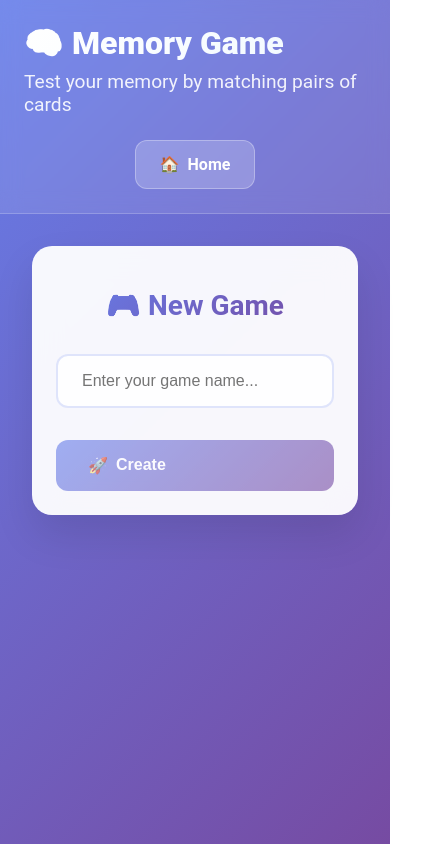
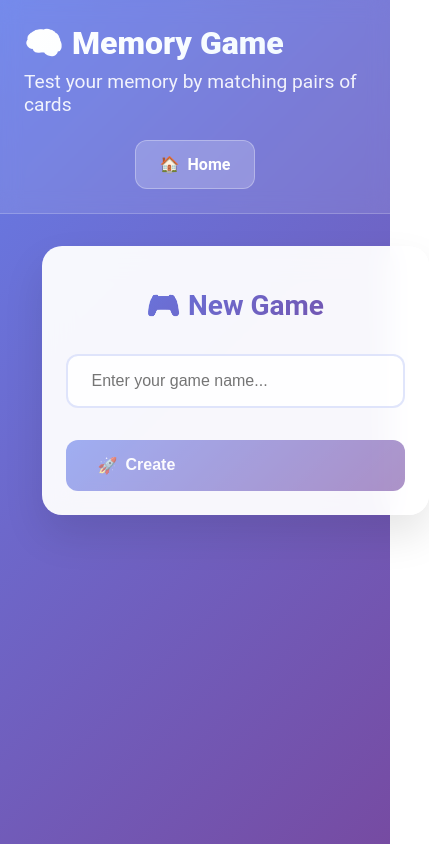
Before and after one commit to markmorcos/games, an Angular app in the folder web/: page /memory in a window 390 px wide. Shown: the whole page, 429 px wide, since content can reach past the window. Built offline with nearby package versions, Linux system fonts and the light colour scheme.

Commit message:
refactor: update game service and component structure, add new game creation feature

```diff
--- a/web/src/app/memory/game-finished.guard.ts
+++ b/web/src/app/memory/game-finished.guard.ts
@@ -15,7 +15,7 @@ export const GameFinishedGuard: CanActivateFn = (route) => {
     .pipe(
       map(
         (game) =>
-          game?.status !== 'finished' || router.createUrlTree(['/memory'])
+          game?.status === 'finished' || router.createUrlTree(['/memory', id])
       )
     );
 };
--- a/web/src/app/memory/game.service.ts
+++ b/web/src/app/memory/game.service.ts
@@ -10,6 +10,7 @@ export class GameService {
   private httpClient = inject(HttpClient);
 
   loading = signal(false);
+  game = signal<Game | null>(null);
 
   createGame(name: string): Observable<Game> {
     this.loading.set(true);
@@ -31,8 +32,14 @@ export class GameService {
       .get<Game>(`${environment.apiUrl}/memory/games/${id}`)
       .pipe(
         tap({
-          next: () => this.loading.set(false),
-          error: () => this.loading.set(false),
+          next: (game) => {
+            this.loading.set(false);
+            this.game.set(game);
+          },
+          error: () => {
+            this.loading.set(false);
+            this.game.set(null);
+          },
         }),
         catchError(() => {
           this.loading.set(false);
--- a/web/src/app/memory/game/game.component.html
+++ b/web/src/app/memory/game/game.component.html
@@ -1 +1,9 @@
-<p>game works!</p>
+@if (gameService.loading()) {
+<p class="loading">Loading game...</p>
+} @else if (gameService.game()?.status === 'waiting') {
+<p class="waiting">Waiting for players...</p>
+} @else if (gameService.game()?.status === 'in-progress') {
+<p class="playing">Game in progress...</p>
+} @else if (gameService.game()?.status === 'finished') {
+<p class="finished">Game finished!</p>
+}
--- a/web/src/app/memory/game/game.component.ts
+++ b/web/src/app/memory/game/game.component.ts
@@ -1,12 +1,27 @@
-import { Component } from '@angular/core';
+import { Component, inject } from '@angular/core';
+
+import { GameService } from '../game.service';
+import { ActivatedRoute, Router } from '@angular/router';
 
 @Component({
   selector: 'app-game',
   standalone: true,
   imports: [],
   templateUrl: './game.component.html',
-  styleUrl: './game.component.css'
+  styleUrl: './game.component.css',
 })
 export class GameComponent {
+  private route = inject(ActivatedRoute);
+  private router = inject(Router);
+  gameService = inject(GameService);
 
+  ngOnInit() {
+    const id = this.route.snapshot.paramMap.get('id');
+    if (!id) {
+      this.router.navigate(['/memory']);
+      return;
+    }
+
+    this.gameService.getGame(id).subscribe();
+  }
 }
--- a/web/src/app/memory/memory.component.html
+++ b/web/src/app/memory/memory.component.html
@@ -17,38 +17,7 @@
 
   <main class="memory-content">
     <div class="container">
-      <div class="form-wrapper">
-        <div class="header">
-          <h1 class="title">🎮 New Game</h1>
-        </div>
-
-        <form class="game-form" #form="ngForm" (ngSubmit)="onSubmit()">
-          <div class="form-group">
-            <input
-              id="name"
-              name="name"
-              type="text"
-              class="form-input"
-              [(ngModel)]="name"
-              required
-              placeholder="Enter your game name..."
-              autocomplete="off"
-              [disabled]="gameService.loading()"
-            />
-          </div>
-
-          <div class="form-actions">
-            <button
-              type="submit"
-              class="btn btn-primary"
-              [disabled]="form.invalid || gameService.loading()"
-            >
-              <span class="btn-icon">🚀</span>
-              Create
-            </button>
-          </div>
-        </form>
-      </div>
+      <router-outlet></router-outlet>
     </div>
   </main>
 </div>
--- a/web/src/app/memory/memory.component.ts
+++ b/web/src/app/memory/memory.component.ts
@@ -1,21 +1,11 @@
-import { Component, inject } from '@angular/core';
-import { RouterLink } from '@angular/router';
-import { GameService } from './game.service';
-import { FormsModule } from '@angular/forms';
+import { Component } from '@angular/core';
+import { RouterOutlet } from '@angular/router';
 
 @Component({
   selector: 'app-memory',
   standalone: true,
-  imports: [RouterLink, FormsModule],
+  imports: [RouterOutlet],
   templateUrl: './memory.component.html',
   styleUrl: './memory.component.css',
 })
-export class MemoryComponent {
-  gameService = inject(GameService);
-
-  name = '';
-
-  onSubmit() {
-    this.gameService.createGame(this.name).subscribe();
-  }
-}
+export class MemoryComponent {}
--- a/web/src/app/memory/memory.routes.ts
+++ b/web/src/app/memory/memory.routes.ts
@@ -11,17 +11,18 @@ export const memoryRoutes: Routes = [
       import('./memory.component').then((m) => m.MemoryComponent),
     children: [
       {
+        path: '',
+        loadComponent: () =>
+          import('./new/new.component').then((m) => m.NewComponent),
+      },
+      {
         path: ':id',
-        children: [
-          {
-            path: '',
-            pathMatch: 'full',
         loadComponent: () =>
           import('./game/game.component').then((m) => m.GameComponent),
         canActivate: [GameIdGuard],
       },
       {
-            path: 'leaderboard',
+        path: ':id/leaderboard',
         loadComponent: () =>
           import('./leaderboard/leaderboard.component').then(
             (m) => m.LeaderboardComponent
@@ -30,6 +31,4 @@ export const memoryRoutes: Routes = [
       },
     ],
   },
-    ],
-  },
 ];
--- /dev/null
+++ b/web/src/app/memory/new/new.component.css
@@ -0,0 +1,211 @@
+.memory-container {
+  min-height: 100vh;
+  background: linear-gradient(135deg, #667eea 0%, #764ba2 100%);
+  display: flex;
+  flex-direction: column;
+}
+
+.memory-header {
+  background: rgba(255, 255, 255, 0.1);
+  backdrop-filter: blur(10px);
+  border-bottom: 1px solid rgba(255, 255, 255, 0.2);
+  padding: 2rem;
+  display: flex;
+  justify-content: space-between;
+  align-items: center;
+  gap: 1.5rem;
+}
+
+.game-title {
+  font-size: 3rem;
+  font-weight: 800;
+  background: linear-gradient(135deg, #ffffff, #f0f9ff);
+  -webkit-background-clip: text;
+  -webkit-text-fill-color: transparent;
+  margin: 0 0 0.5rem 0;
+}
+
+.game-description {
+  color: rgba(255, 255, 255, 0.9);
+  font-size: 1.2rem;
+  margin: 0;
+}
+
+.header-actions {
+  display: flex;
+  gap: 1rem;
+}
+
+.btn {
+  padding: 0.875rem 1.5rem;
+  border: none;
+  border-radius: 12px;
+  font-size: 1rem;
+  font-weight: 600;
+  cursor: pointer;
+  transition: all 0.3s ease;
+  display: flex;
+  align-items: center;
+  gap: 0.5rem;
+  text-decoration: none;
+}
+
+.btn-new-game {
+  background: linear-gradient(135deg, #10b981, #059669);
+  color: white;
+  box-shadow: 0 4px 15px rgba(16, 185, 129, 0.3);
+}
+
+.btn-home {
+  background: rgba(255, 255, 255, 0.2);
+  color: white;
+  border: 1px solid rgba(255, 255, 255, 0.3);
+}
+
+.btn:hover {
+  transform: translateY(-2px);
+  box-shadow: 0 8px 25px rgba(0, 0, 0, 0.2);
+}
+
+.memory-content {
+  flex: 1;
+  padding: 2rem;
+}
+
+.game-area {
+  background: rgba(255, 255, 255, 0.95);
+  backdrop-filter: blur(15px);
+  border-radius: 20px;
+  padding: 2rem;
+  box-shadow: 0 20px 40px rgba(0, 0, 0, 0.1);
+  min-height: 400px;
+}
+
+/* Form styles for the new game component */
+.container {
+  display: flex;
+  justify-content: center;
+  align-items: center;
+  min-height: 300px;
+}
+
+.form-wrapper {
+  background: rgba(255, 255, 255, 0.95);
+  backdrop-filter: blur(15px);
+  border-radius: 20px;
+  padding: 2.5rem;
+  box-shadow: 0 20px 40px rgba(0, 0, 0, 0.1);
+  width: 100%;
+  max-width: 500px;
+}
+
+.title {
+  font-size: 2.5rem;
+  font-weight: 700;
+  text-align: center;
+  margin-bottom: 2rem;
+  background: linear-gradient(135deg, #667eea, #764ba2);
+  -webkit-background-clip: text;
+  -webkit-text-fill-color: transparent;
+}
+
+.form-group {
+  margin-bottom: 2rem;
+}
+
+.form-input {
+  width: 100%;
+  padding: 1rem 1.5rem;
+  border: 2px solid rgba(102, 126, 234, 0.2);
+  border-radius: 12px;
+  font-size: 1rem;
+  background: rgba(255, 255, 255, 0.8);
+  transition: all 0.3s ease;
+  box-sizing: border-box;
+}
+
+.form-input:focus {
+  outline: none;
+  border-color: #667eea;
+  box-shadow: 0 0 0 3px rgba(102, 126, 234, 0.1);
+}
+
+.form-input.error {
+  border-color: #ef4444;
+}
+
+.error-message {
+  margin-top: 0.5rem;
+  font-size: 0.875rem;
+  color: #ef4444;
+}
+
+.form-actions {
+  display: flex;
+  gap: 1rem;
+  justify-content: center;
+}
+
+.btn-primary {
+  background: linear-gradient(135deg, #667eea, #764ba2);
+  color: white;
+  padding: 1rem 2rem;
+}
+
+.btn-secondary {
+  background: rgba(102, 126, 234, 0.1);
+  color: #667eea;
+  border: 2px solid rgba(102, 126, 234, 0.2);
+}
+
+.btn:disabled {
+  opacity: 0.6;
+  cursor: not-allowed;
+  transform: none !important;
+}
+
+@media (max-width: 768px) {
+  .memory-header {
+    flex-direction: column;
+    padding: 1.5rem;
+  }
+
+  .game-title {
+    font-size: 2.5rem;
+  }
+
+  .memory-content {
+    padding: 1rem;
+  }
+
+  .form-wrapper {
+    padding: 2rem;
+    margin: 1rem;
+  }
+
+  .title {
+    font-size: 2rem;
+  }
+}
+
+@media (max-width: 480px) {
+  .game-title {
+    font-size: 2rem;
+  }
+
+  .form-wrapper {
+    padding: 1.5rem;
+  }
+
+  .title {
+    font-size: 1.75rem;
+  }
+
+  .form-actions {
+    flex-direction: column;
+  }
+
+  .btn {
+    width: 100%;
+  }
+}
--- /dev/null
+++ b/web/src/app/memory/new/new.component.html
@@ -0,0 +1,31 @@
+<div class="form-wrapper">
+  <div class="header">
+    <h1 class="title">🎮 New Game</h1>
+  </div>
+  <form class="game-form" #form="ngForm" (ngSubmit)="onSubmit()">
+    <div class="form-group">
+      <input
+        id="name"
+        name="name"
+        type="text"
+        class="form-input"
+        [(ngModel)]="name"
+        required
+        placeholder="Enter your game name..."
+        autocomplete="off"
+        [disabled]="gameService.loading()"
+      />
+    </div>
+
+    <div class="form-actions">
+      <button
+        type="submit"
+        class="btn btn-primary"
+        [disabled]="form.invalid || gameService.loading()"
+      >
+        <span class="btn-icon">🚀</span>
+        Create
+      </button>
+    </div>
+  </form>
+</div>
--- /dev/null
+++ b/web/src/app/memory/new/new.component.ts
@@ -0,0 +1,21 @@
+import { Component, inject } from '@angular/core';
+
+import { GameService } from '../game.service';
+import { FormsModule } from '@angular/forms';
+
+@Component({
+  selector: 'app-new',
+  standalone: true,
+  imports: [FormsModule],
+  templateUrl: './new.component.html',
+  styleUrl: './new.component.css',
+})
+export class NewComponent {
+  gameService = inject(GameService);
+
+  name = '';
+
+  onSubmit() {
+    this.gameService.createGame(this.name).subscribe();
+  }
+}
```
Also changed, not shown: 1 other file (tests, documents, lock files or other folders). Lines whose indentation alone changed are shown as unchanged.
